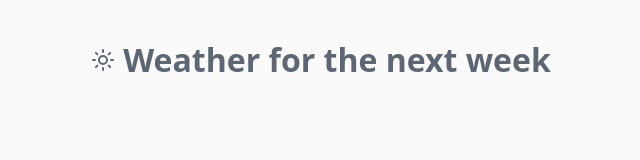
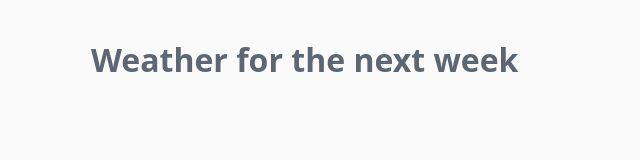
Before and after one commit to kakuni1/odin-weather, a website with bundled scripts: page index.html in a window 1280 px wide. Shown: the whole page, without its empty margins (181-821 px from the left). Built offline with nearby package versions, Linux system fonts and the light colour scheme; no server answers.

Commit message:
cleanup: index.html

```diff
--- a/index.html
+++ b/index.html
@@ -10,10 +10,7 @@
   </head>
   <body>
     <main>
-      <h1 id="weather-title">
-        <span data-lucide="Sun"></span>
-        Weather for the next week
-      </h1>
+      <h1 id="weather-h1">Weather for the next week</h1>
       <div id="weather"></div>
     </main>
     <script type="module" src="src/js/main.js"></script>
```
